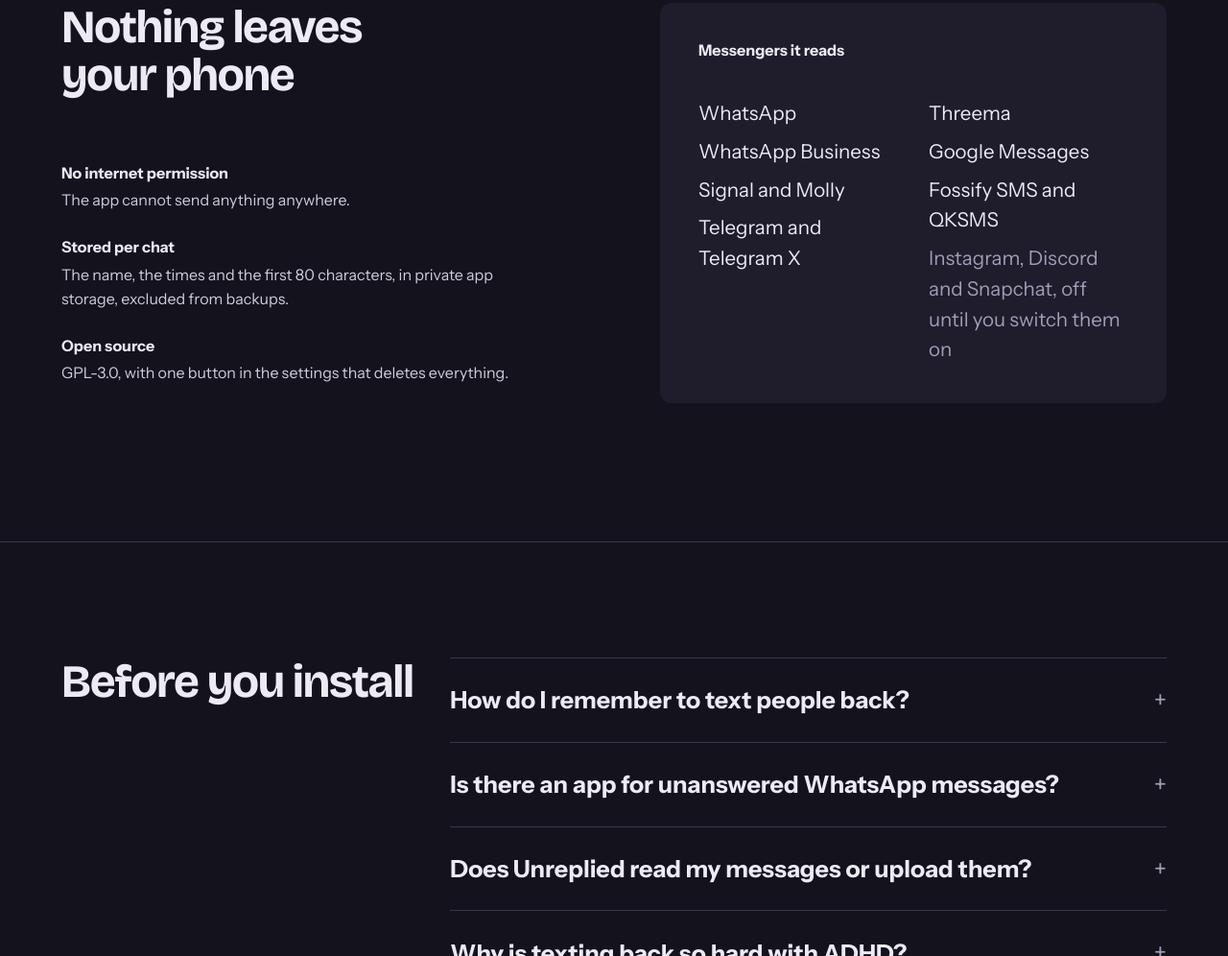
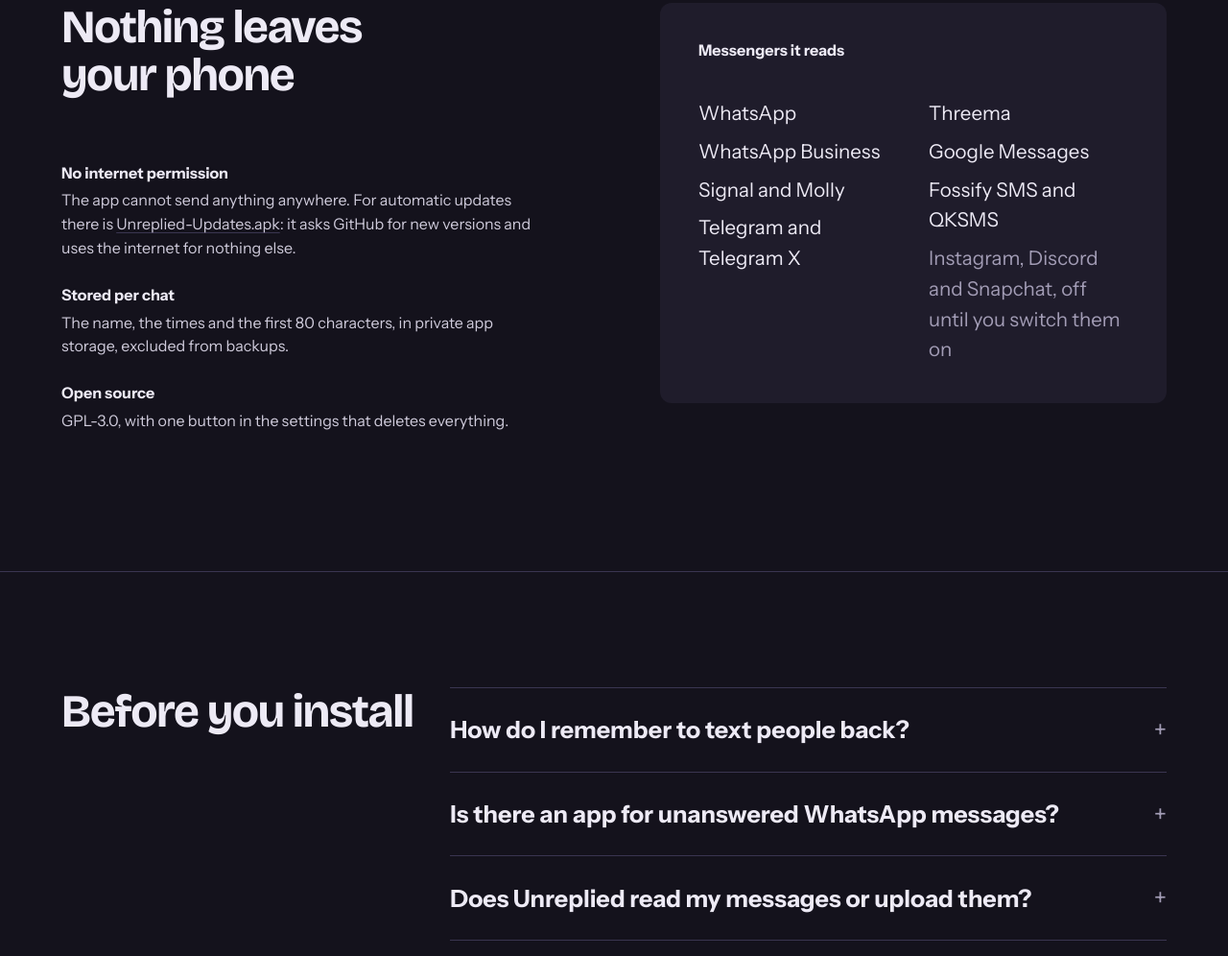
Before and after one commit to BrickyStudios/unreplied, a plain HTML site: page docs/index.html in a window 1280 px wide. Shown: the part 3516-4512 px from the top of the page at 96% size. Drawn offline with Linux system fonts and the light colour scheme.

Commit message:
Website: Hinweis auf Unreplied-Updates.apk
Co-Authored-By: Claude Opus 5.5 <noreply@anthropic.com>

```diff
--- a/docs/index.html
+++ b/docs/index.html
@@ -172,7 +172,7 @@
         <div>
           <h2 id="private-head">Nothing leaves your phone</h2>
           <dl class="facts">
-            <div><dt>No internet permission</dt><dd>The app cannot send anything anywhere.</dd></div>
+            <div><dt>No internet permission</dt><dd>The app cannot send anything anywhere. For automatic updates there is <a class="textlink" href="https://github.com/BrickyStudios/unreplied/releases/latest/download/Unreplied-Updates.apk">Unreplied-Updates.apk</a>: it asks GitHub for new versions and uses the internet for nothing else.</dd></div>
             <div><dt>Stored per chat</dt><dd>The name, the times and the first 80 characters, in private app storage, excluded from backups.</dd></div>
             <div><dt>Open source</dt><dd>GPL-3.0, with one button in the settings that deletes everything.</dd></div>
           </dl>
```
